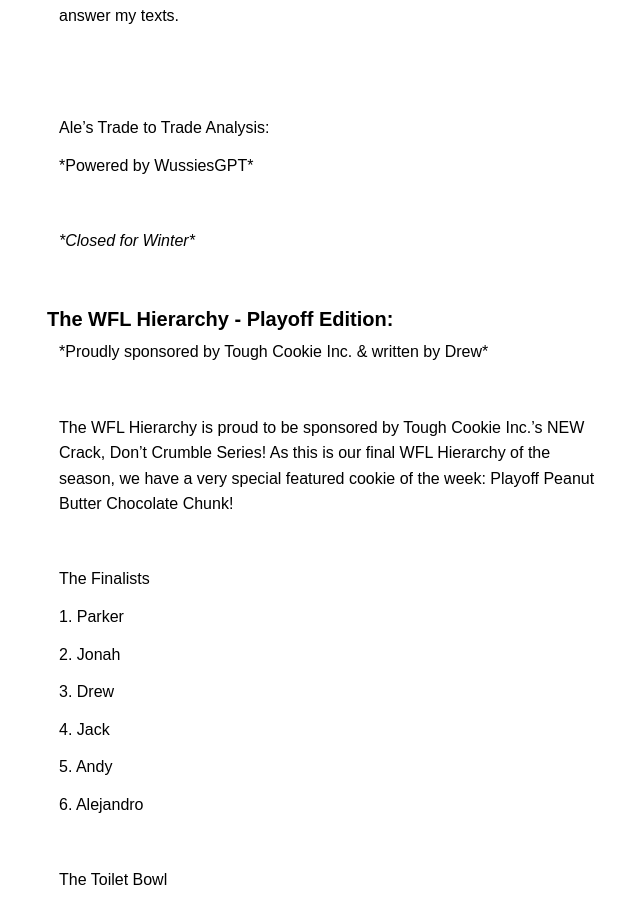
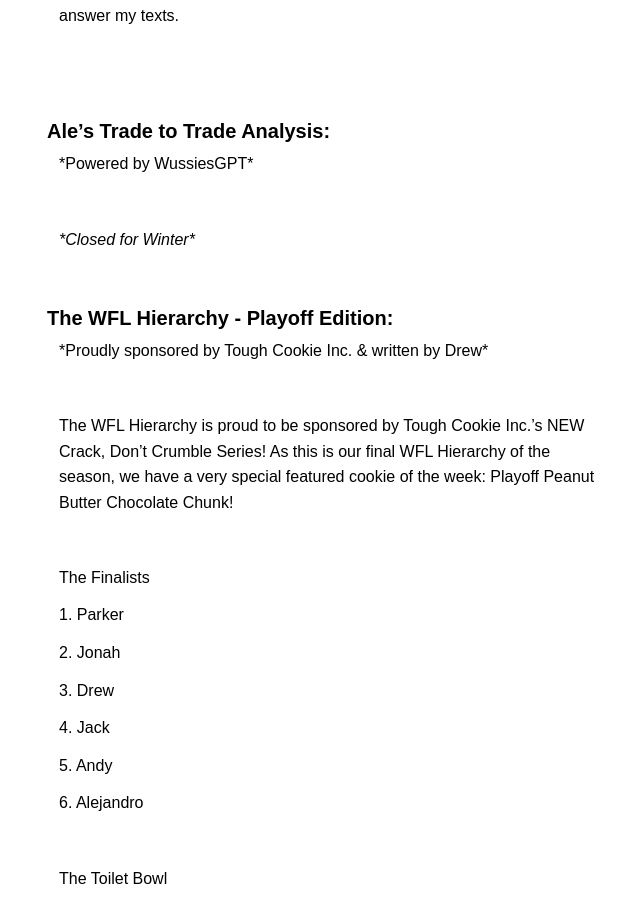
Before and after one commit to andyragu/wfl-website, a Next.js app: page /articles/wfl-weekly-15 in a window 1280 px wide. Shown: the part 4226-5133 px from the top of the page, without its empty margins (313-953 px from the left). Built offline with nearby package versions, Linux system fonts and the light colour scheme.

Commit message:
updated header

```diff
--- a/src/app/articles/wfl-weekly-15/page.tsx
+++ b/src/app/articles/wfl-weekly-15/page.tsx
@@ -56,7 +56,7 @@ export default function WFLWeekly14(){
                     <p><span data-tt='{"paragraphStyle":{"alignment":4,"writingDirection":1}}' style={{ whiteSpace: "pre-wrap" }}>🍩 Romeo Doubs (The Bang Bros) - Romeo Romeo, wherefore art thou Romeo?&hellip; Not on the stat sheet, that&rsquo;s for sure. Maybe the better question is where is Andres? Has anyone heard from this man? He certainly won&rsquo;t answer my texts.</span></p>
                     <p><br></br></p>
                     <p><br></br></p>
-                    <p><span data-tt='{"paragraphStyle":{"alignment":4,"style":0,"writingDirection":1}}' style={{ whiteSpace: "pre-wrap" }}>Ale&rsquo;s Trade to Trade Analysis:</span></p>
+                    <h2><span data-tt='{"paragraphStyle":{"alignment":4,"style":0,"writingDirection":1}}' style={{ whiteSpace: "pre-wrap" }}>Ale&rsquo;s Trade to Trade Analysis:</span></h2>
                     <p><span data-tt='{"paragraphStyle":{"alignment":4,"writingDirection":1}}' style={{ whiteSpace: "pre-wrap" }}>*Powered by WussiesGPT*</span></p>
                     <p><br></br></p>
                     <p><span data-tt='{"paragraphStyle":{"alignment":4,"writingDirection":1},"fontHints":2}'style={{ fontStyle: "italic", whiteSpace: "pre-wrap" }}>*Closed for Winter*</span></p>
```
